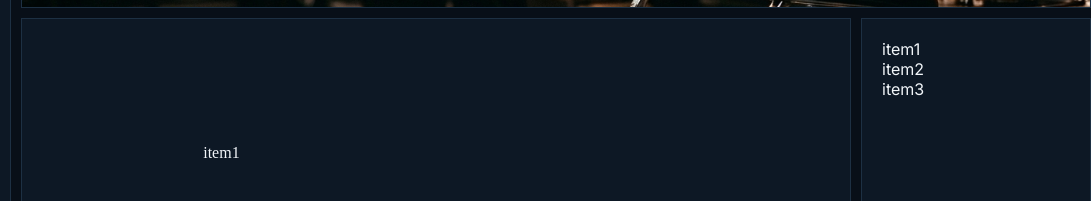
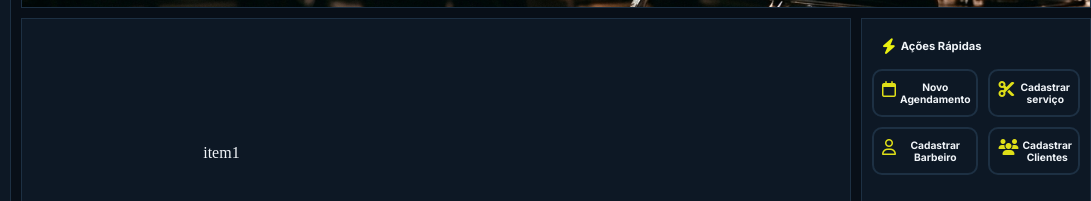
Before and after one commit to Alissongutierres/barbearia-agente, a plain HTML site: page index.html in a window 1280 px wide. Shown: the part 260-461 px from the top of the page, 189-1280 px from the left. Drawn offline with Linux system fonts and the light colour scheme.

Commit message:
iniciando desenvolvimento sub-menu

```diff
--- a/index.html
+++ b/index.html
@@ -73,9 +73,30 @@
         <section>item3</section>
         </main>
         <aside class="estilo">
-            <div>item1</div>
-            <div>item2</div>
-            <div>item3</div>
+           <div class="sub-menu">
+             <div class="sub-descri">
+                 <i class="fa-solid fa-bolt aicone" style="color: rgb(233, 240, 16);"></i>
+                 <h2> Ações Rápidas</h2>
+             </div>
+             <div class="sub-menu-info">
+               <div class="info-item">
+                <i class="fa-regular fa-calendar item-icons" style="color: rgb(223, 223, 24);"></i>
+                <h3>Novo Agendamento</h3>
+               </div>
+               <div class="info-item">
+                 <i class="fa-solid fa-scissors item-icons" style="color: rgb(223, 223, 24);"></i>
+                 <h3>Cadastrar serviço</h3>
+               </div>
+               <div class="info-item">
+                 <i class="fa-regular fa-user item-icons" style="color: rgb(223, 223, 24);"></i>
+                 <h3>Cadastrar Barbeiro</h3>
+               </div>
+               <div class="info-item">
+                 <i class="fa-solid fa-users item-icons" style="color: rgb(223, 223, 24);"></i>
+                 <h3>Cadastrar Clientes</h3>
+               </div>
+             </div>
+           </div>
         </aside>
         <footer class="estilo">rodape</footer>
     </div>
--- a/style.css
+++ b/style.css
@@ -13,7 +13,7 @@ body {
 
 .estilo {
     background-color: #0D1825;
-    border: 1px solid #1D3043;;
+    border: 1px solid #1D3043;
 }
 
 
@@ -209,11 +209,53 @@ grid-row: 3 / 7;
   width: 70%;
   height: 100px;
 }
-aside {
-font-family: 'Inter', sans-serif;;
+aside  {
+font-family: 'Inter', sans-serif;
 padding: 20px;
 grid-column: 3 / -1;
 grid-row: 3 / 7;
+}
+.sub-descri {
+  display: flex;
+  width: 100%;
+  gap: 5px;
+}
+.sub-menu h2 {
+    font-size: 0.70rem;
+    margin-right: 20px;
+}
+.aicone {
+    font-size: 0.98rem;
+
+
+}
+
+.sub-menu-info {
+    display: grid;
+    grid-template-columns: 1fr 1fr;
+    gap: 10px;
+    margin-top: 14px;
+    justify-content: center;
+
+}
+
+.info-item {
+    display: flex;
+    gap: 4px;
+    border: 2px solid #1D3043;
+    border-radius: 10px;
+    padding: 10px 6px 10px 4px;
+}
+
+.info-item > .item-icons {
+    text-align: center;
+    margin-left: 4px;
+}
+
+.info-item > h3 {
+    font-size: 0.64rem;
+    text-align: center;
+
 }
 
 .nav-bar nav {
```
